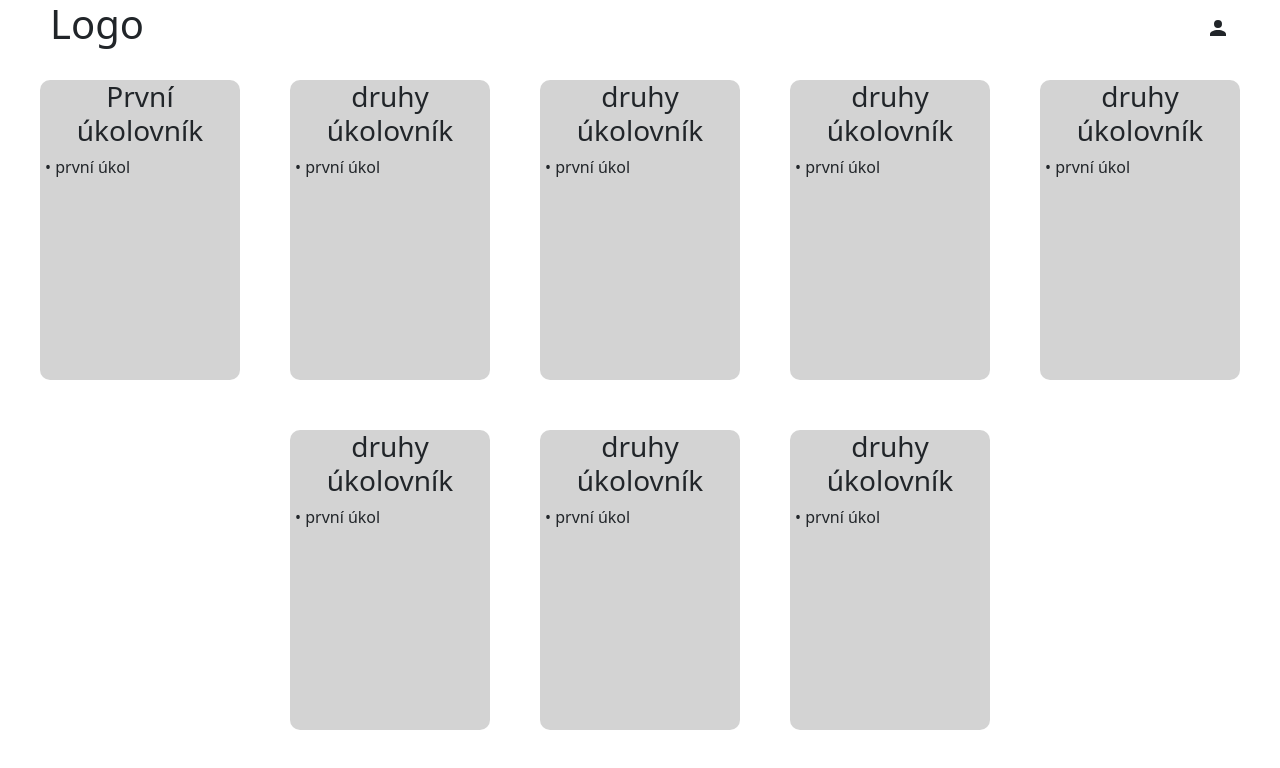
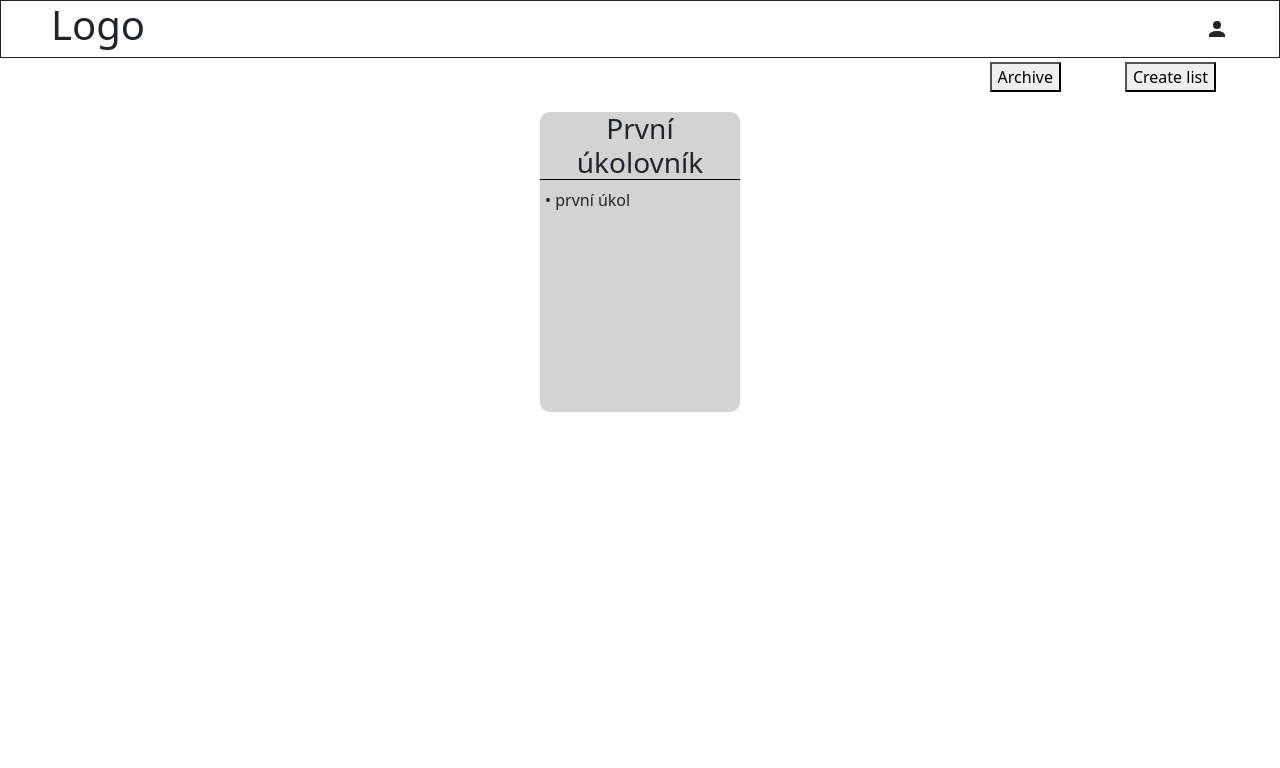
Before and after one commit to H1kra/Nakupni-seznam, a React (Create React App) app in the folder client/: page / in a window 1280 px wide. Shown: the top 768 px of the page. Built offline with nearby package versions, Linux system fonts and the light colour scheme.

Commit message:
adding listDetail

```diff
--- a/client/src/App.js
+++ b/client/src/App.js
@@ -4,8 +4,8 @@ import 'bootstrap/dist/css/bootstrap.min.css';
 import Layout from "./Layout";
 import UserProvider from "./User/UserProvider";
 import ListProvider from "./List/ListProvider";
-import ItemList from "./List/ItemList"
 import Main from "./Main/Main";
+import ListDetail from "./List/ListDetail";
 
 
 function App() {
@@ -17,6 +17,7 @@ function App() {
                         <Routes>
                             <Route path="/" element={<Layout />}>
                                 <Route index element={<Main />} />
+                                <Route path="/ListDetail/:id" element={<ListDetail />} />
                             </Route>
                         </Routes>
                     </BrowserRouter>
--- /dev/null
+++ b/client/src/List/ListDetail.js
@@ -0,0 +1,29 @@
+import { useParams } from 'react-router-dom';
+import {useContext} from "react";
+import {ListDetailContext} from "./ListProvider";
+
+function ListDetail() {
+    const { id } = useParams();
+    const { data } = useContext(ListDetailContext);
+    const list = data.find((list) => list.id === id);
+
+    if (!list) {
+        return <p>List not found!</p>; // Handle invalid IDs
+    }
+    return (
+        <div>
+            <div>
+                <h1>{list.name}</h1>
+                <h2>Tasks:</h2>
+                <ul>
+                    {list.itemList.map((item) => (
+                        <li key={item.id}>{item.name}</li>
+                    ))}
+                </ul>
+            </div>
+        </div>
+    )
+
+}
+
+export default ListDetail;
--- a/client/src/List/ListProvider.js
+++ b/client/src/List/ListProvider.js
@@ -17,16 +17,17 @@ function ListDetailProvider({ children }) {
                                 resolved: false,
                             },
                         ],
+                        archived: "true"
 
                     },
                     {
                         id: "tdl02",
-                        name: "druhy úkolovník",
-                        owner: "u1",
-                        memberList: ["u2", "u3"],
+                        name: "Druhý úkolovník",
+                        owner: "u2",
+                        memberList: [],
                         itemList: [
                             {
-                                id: "td02",
+                                id: "td01",
                                 name: "první úkol",
                                 resolved: false,
                             },
@@ -34,89 +35,18 @@ function ListDetailProvider({ children }) {
 
                     },
                     {
-                    id: "tdl02",
-                    name: "druhy úkolovník",
-                    owner: "u1",
-                    memberList: ["u2", "u3"],
+                        id: "tdl03",
+                        name: "Třetí úkolovník",
+                        owner: "u3",
+                        memberList: [],
                         itemList: [
                             {
-                            id: "td02",
+                                id: "td01",
                                 name: "první úkol",
                                 resolved: false,
                             },
                         ],
-
-                },
-                    {
-                    id: "tdl02",
-                    name: "druhy úkolovník",
-                    owner: "u1",
-                    memberList: ["u2", "u3"],
-                    itemList: [
-                        {
-                            id: "td02",
-                            name: "první úkol",
-                            resolved: false,
-                        },
-                    ],
-
-                },
-                    {
-                    id: "tdl02",
-                    name: "druhy úkolovník",
-                    owner: "u1",
-                    memberList: ["u2", "u3"],
-                    itemList: [
-                        {
-                            id: "td02",
-                            name: "první úkol",
-                            resolved: false,
-                        },
-                    ],
-
-                },
-                    {
-                    id: "tdl02",
-                    name: "druhy úkolovník",
-                    owner: "u1",
-                    memberList: ["u2", "u3"],
-                    itemList: [
-                        {
-                            id: "td02",
-                            name: "první úkol",
-                            resolved: false,
-                        },
-                    ],
-
-                },
-                    {
-                    id: "tdl02",
-                    name: "druhy úkolovník",
-                    owner: "u1",
-                    memberList: ["u2", "u3"],
-                    itemList: [
-                        {
-                            id: "td02",
-                            name: "první úkol",
-                            resolved: false,
-                        },
-                    ],
-
-                },
-            {
-                id: "tdl02",
-                name: "druhy úkolovník",
-                owner: "u1",
-                memberList: ["u2", "u3"],
-                itemList: [
-                    {
-                        id: "td02",
-                        name: "první úkol",
-                        resolved: false,
-                    },
-                ],
-
-            },
+                    }
                 ]
     );
 
--- a/client/src/Main/Main.js
+++ b/client/src/Main/Main.js
@@ -1,12 +1,13 @@
 import React, { useState, useContext } from 'react';
 import { ListDetailContext } from "../List/ListProvider";
 import { UserContext } from "../User/UserProvider";
+import { useNavigate } from "react-router-dom";
 
 function CustomModal() {
-    const { data, handlerMap } = useContext(ListDetailContext);
+    const { data } = useContext(ListDetailContext);
     const { loggedInUser } = useContext(UserContext);
-    const isUserMember = data?.some(list => list.memberList?.includes(loggedInUser) || list.owner === loggedInUser);
     const [hoveredItemId, setHoveredItemId] = useState(null);
+    const navigate = useNavigate();
     const cardStyle = (isHovered) => ({
         width: "200px",
         height: "300px",
@@ -24,30 +25,39 @@ function CustomModal() {
         justifyContent: "center",
         gap: "10px",
     };
-    console.log(data)
-
 
     return (
-        isUserMember && ( // Check if the user is a member before rendering the content
+        <div>
+            <div style={{display: "flex", justifyContent: "flex-end"}}>
+                <button style={{marginRight: "5%"}}>Archive</button>
+                <button style={{marginRight: "5%"}}>Create list</button>
+            </div>
                 <div style={containerStyle}>
-                {data.map((list) => (
+                    {data.map((list) => {
+                        const isUserMember =
+                            list.owner === loggedInUser || list.memberList.includes(loggedInUser);
+                        return(
+                            isUserMember && (
                                 <div
-                        key={list.id} // Ensure each child in a list has a unique key
-                        style={cardStyle(hoveredItemId === list.id)} // Change style based on hover
-                        onMouseEnter={() => setHoveredItemId(list.id)} // Set the hovered card id
-                        onMouseLeave={() => setHoveredItemId(null)} // Reset on mouse leave
+                                    key={list.id}
+                                    style={cardStyle(hoveredItemId === list.id)}
+                                    onMouseEnter={() => setHoveredItemId(list.id)}
+                                    onMouseLeave={() => setHoveredItemId(null)}
+                                    onClick={() => navigate(`/ListDetail/${list.id}`)}
                                 >
-                        <h3 style={{ textAlign: "center" }}>{list.name || "Unnamed List"}</h3>
+                                    <h3 style={{ textAlign: "center", borderBottom: "1px solid black" }}>{list.name}</h3>
                                     {list.itemList.map((item) => (
                                         <p key={item.id} style={{ marginLeft: "5px" }}>
-                                • {item.name || "Unnamed Item"}
+                                            • {item.name}
                                         </p>
-                        ))}
-                    </div>
                                     ))}
                                 </div>
                             )
                         );
+                    })}
+                </div>
+        </div>
+    );
 }
 
 export default CustomModal;
--- a/client/src/navbar/NavBar.js
+++ b/client/src/navbar/NavBar.js
@@ -18,7 +18,7 @@ function NavBar() {
     };
 
     return (
-        <div style={{ display: "flex", justifyContent: "space-between", alignItems: "center", width: "100%" }}>
+        <div style={{ display: "flex", justifyContent: "space-between", alignItems: "center", width: "100%",border: "solid 1px" }}>
             <h1 style={{ marginLeft: "50px", width: "20%" }}>Logo</h1>
             <div style={{ width: "50%", display: "flex", justifyContent: "flex-end", marginRight: "50px" }}>
                 <Icon path={mdiAccount} size={1} onClick={handleIconClick} />
```
Lines whose indentation alone changed are shown as unchanged.
